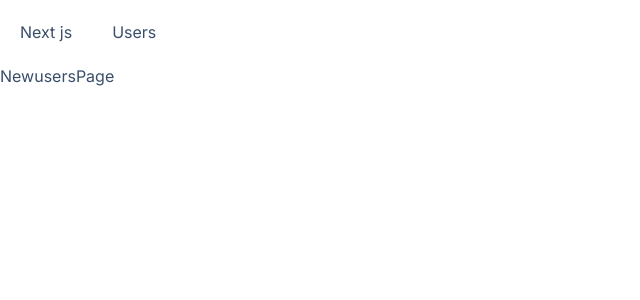
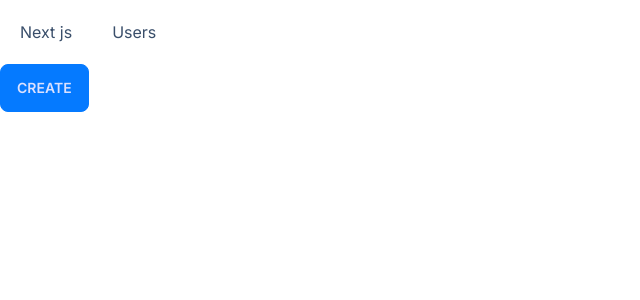
Before and after one commit to mukeshkr123/Next-js, a Next.js app: page /users/new in a window 1280 px wide. Shown: the top 300 px of the page, without its empty margins (0-640 px from the left). Built offline with nearby package versions, Linux system fonts and the light colour scheme.

Commit message:
added navigation

```diff
--- a/app/users/new/page.tsx
+++ b/app/users/new/page.tsx
@@ -1,7 +1,16 @@
-import React from "react";
+"use client";
+
+import { useRouter } from "next/navigation"; // make sure to import from necxt/navigation
 
 const NewusersPage = () => {
-  return <div>NewusersPage</div>;
+  const router = useRouter();
+  return (
+    <div>
+      <button className="btn btn-primary" onClick={() => router.push("/users")}>
+        Create
+      </button>
+    </div>
+  );
 };
 
 export default NewusersPage;
--- a/app/users/page.tsx
+++ b/app/users/page.tsx
@@ -1,5 +1,6 @@
 import React from "react";
 import UserTable from "./UserTable";
+import Link from "next/link";
 interface Props {
   searchParams: { sortOrder: string };
 }
@@ -8,6 +9,9 @@
   return (
     <div>
       <h1>Users </h1>
+      <Link href={"/users/new"} className="btn btn-primary ">
+        New User
+      </Link>
       <UserTable sortOrder={sortOrder} />
     </div>
   );
```
Also changed, not shown: 1 other file (tests, documents, lock files or other folders).
